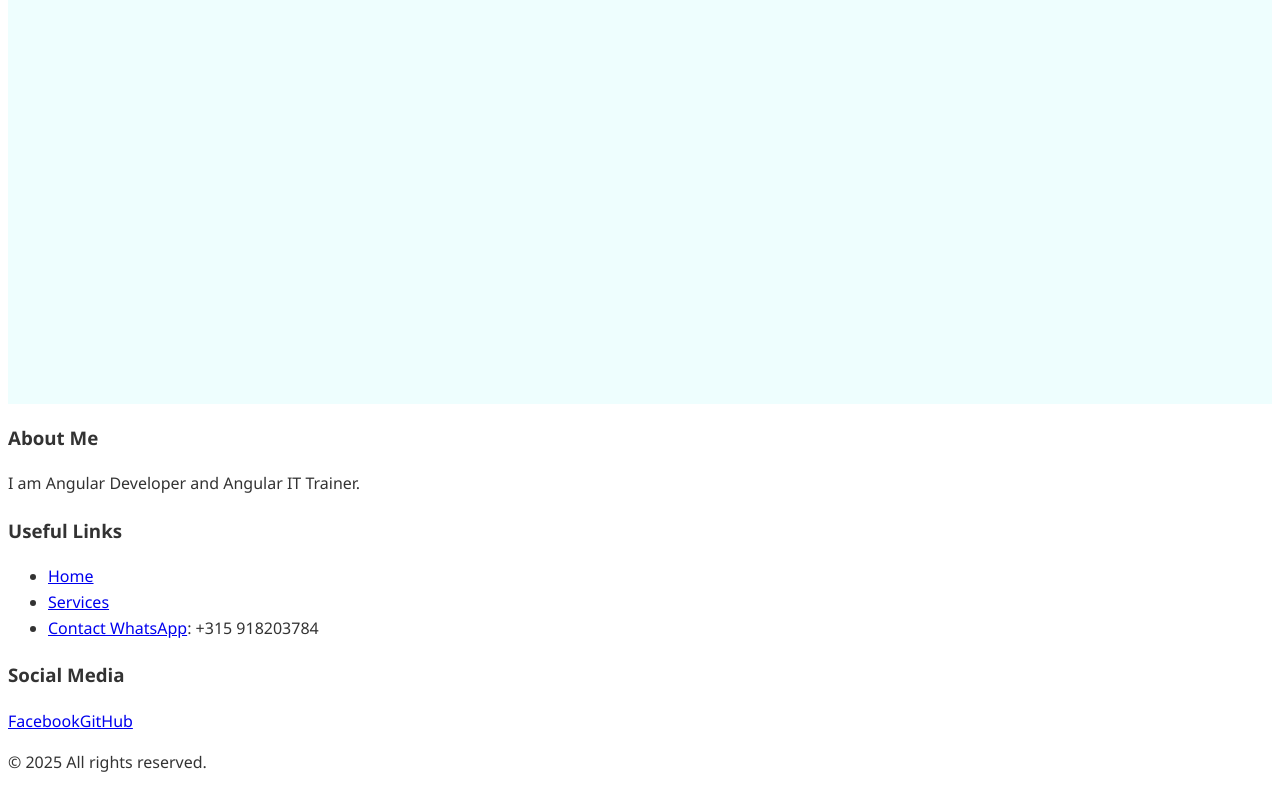
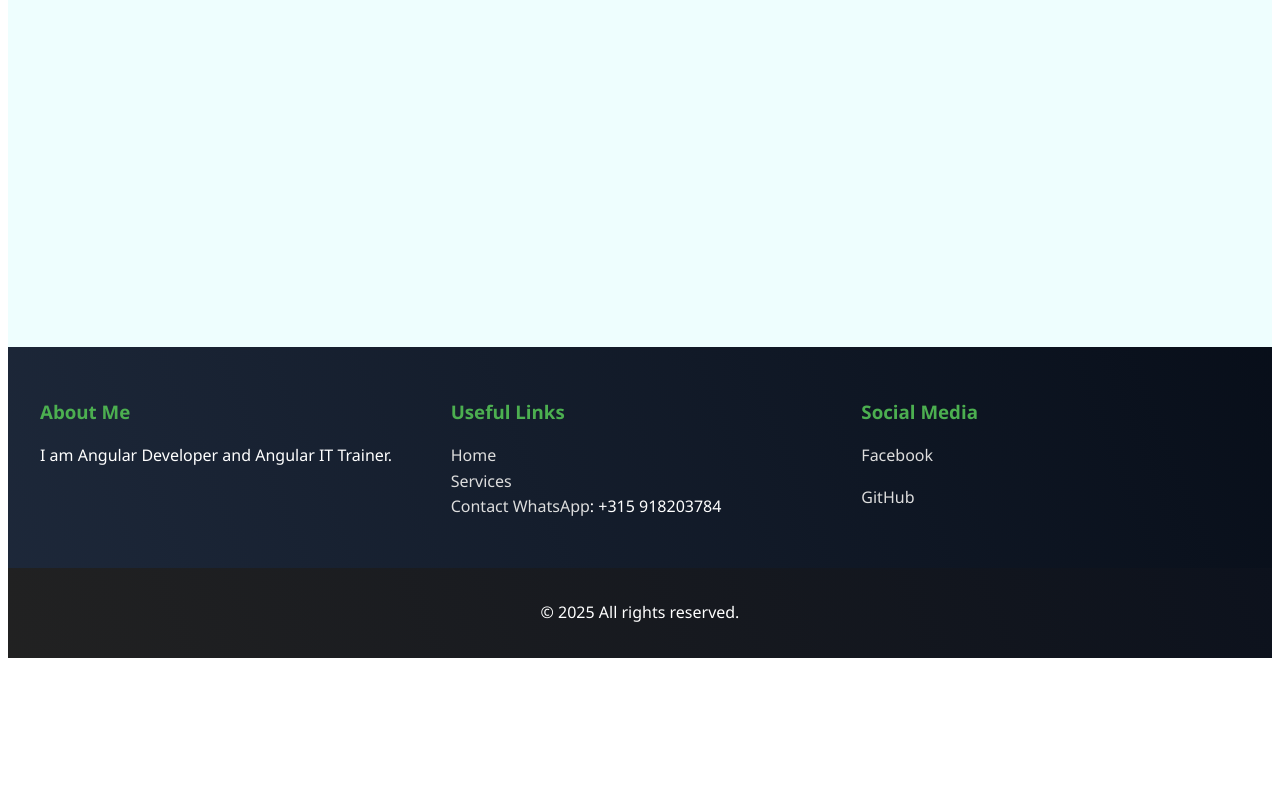
Before and after one commit to vivianhelenaeloi-png/UC-00604-PROGRAMAR, an Angular app: page / in a window 1280 px wide. Shown: the part 491-1291 px from the top of the page. After the commit the page ends 1157 px from the top, so only its background shows below. Built offline with nearby package versions, Linux system fonts and the light colour scheme.

Commit message:
Footer funcionando

```diff
--- a/src/app/componentes/footer/footer.css
+++ b/src/app/componentes/footer/footer.css
@@ -0,0 +1,64 @@
+.site-footer {
+  background: #333;
+  color: #fff;
+  padding: 2rem 0 0;
+  margin-top: auto; /* Garante que o Footer fique no final */
+  background: var(--primary-doc-color);
+  background-size: var(--animation-background-size);
+  animation: var(--animation-move-gradient);
+}
+.footer-content {
+  display: flex;
+  justify-content: space-between;
+  max-width: 1200px;
+  margin: 0 auto;
+  padding: 0 1.5rem;
+  flex-wrap: wrap;
+  gap: 2rem;
+}
+.footer-section {
+  flex: 1;
+  min-width: 200px;
+}
+.footer-section h3 {
+  margin-bottom: 1rem;
+  color: #4caf50;
+}
+.footer-section ul {
+  list-style: none;
+  padding: 0;
+}
+.footer-section a {
+  color: #ddd;
+  text-decoration: none;
+  transition: color 0.3s;
+}
+.footer-section a:hover {
+  color: #4caf50;
+}
+.social-links {
+  display: flex;
+  flex-direction: column;
+  gap: 1rem;
+}
+.footer-bottom {
+  text-align: center;
+  padding: 1rem; /* background: #222; */
+  background: var(--secondary-doc-color);
+  background-size: var(--animation-background-size);
+  animation: var(--animation-move-gradient);
+  margin-top: 2rem;
+}
+a {
+  color: rgba(93, 170, 241, 0.925);
+  text-decoration: none;
+}
+a:hover {
+  color: rgba(13, 102, 236, 0.726);
+  text-decoration: overline;
+} /* Responsividade */
+@media (max-width: 768px) {
+  .footer-content {
+    flex-direction: column;
+  }
+}
--- a/src/app/componentes/header/header.html
+++ b/src/app/componentes/header/header.html
@@ -1,4 +1,4 @@
-<p>header works!</p>
+
 <header class="header">
   <div class="local-header">
     <div class="local-header-content">
```
